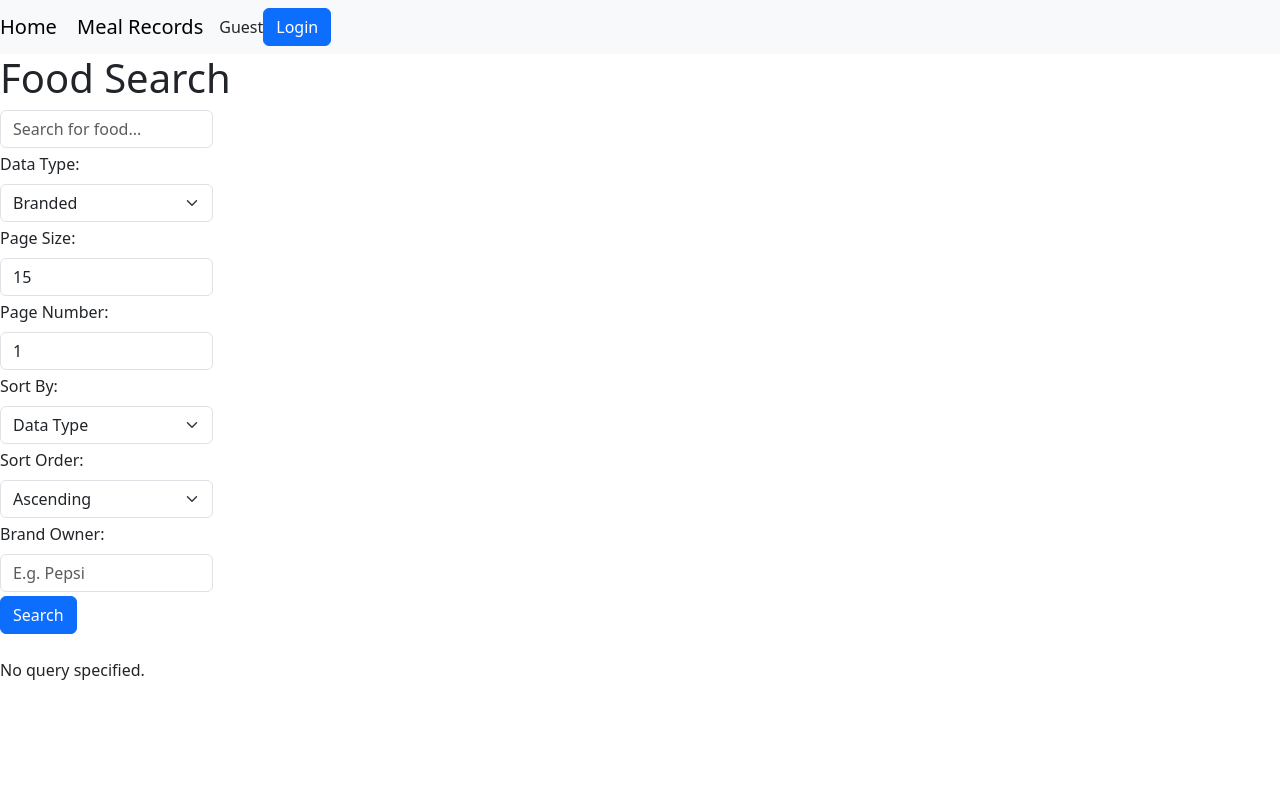
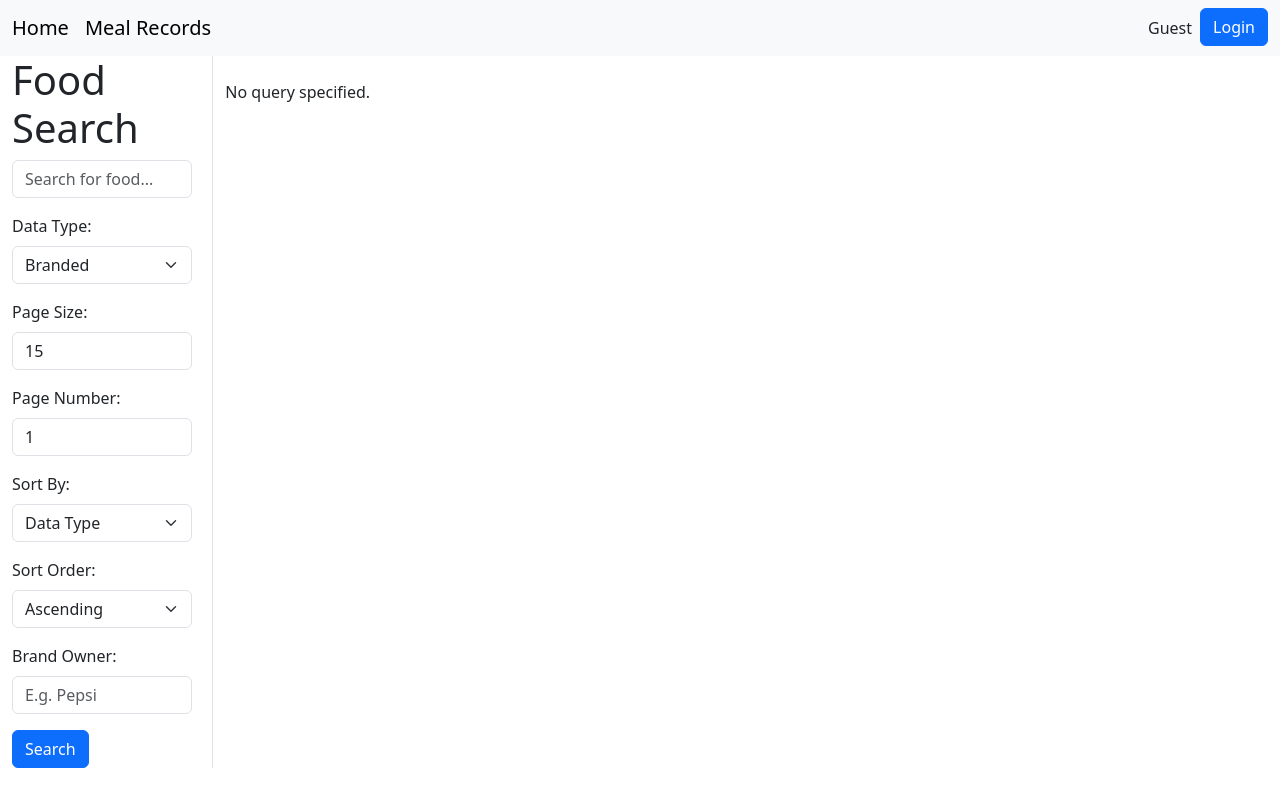
Before and after one commit to Fim99/INFO_4290_Project, a PHP site: page / in a window 1280 px wide. Run offline with PHP 8.4, Linux system fonts and the light colour scheme.

Commit message:
Style Changes
- Made index have sidebar with search to the right
- nav bar changes

```diff
--- a/index.php
+++ b/index.php
@@ -9,18 +9,25 @@
     include 'bootstrap.html';
     include 'nav.php';
     ?>
+    <style>
+        .sidebar {
+            border-right: 1px solid #dee2e6;
+            padding-right: 20px;
+        }
+    </style>
 </head>
 
 <body>
-    <!-- Form for searching food -->
+    <div class="container-fluid">
+        <div class="row">
+            <div class="col-lg-2 sidebar">
                 <h1>Food Search</h1>
                 <form class="form" action="" method="get">
-
-        <div class="col-md-2 mb-1">
+                    <div class="mb-3">
                         <input type="text" name="query" class="form-control" placeholder="Search for food..." value="<?php echo htmlspecialchars($_GET['query'] ?? ''); ?>">
                     </div>
 
-        <div class="col-md-2 mb-1">
+                    <div class="mb-3">
                         <label for="dataType" class="form-label">Data Type:</label>
                         <select name="dataType" id="dataType" class="form-select">
                             <option value="Branded" <?php if (isset($_GET['dataType']) && $_GET['dataType'] == 'Branded') echo 'selected'; ?>>Branded</option>
@@ -30,17 +37,17 @@
                         </select>
                     </div>
 
-        <div class="col-md-2 mb-1">
+                    <div class="mb-3">
                         <label for="pageSize" class="form-label">Page Size:</label>
                         <input type="number" name="pageSize" class="form-control" placeholder="E.g. 15" value="<?php echo htmlspecialchars($_GET['pageSize'] ?? '15'); ?>">
                     </div>
 
-        <div class="col-md-2 mb-1">
+                    <div class="mb-3">
                         <label for="pageNumber" class="form-label">Page Number:</label>
                         <input type="number" name="pageNumber" class="form-control" placeholder="E.g. 1" value="<?php echo htmlspecialchars($_GET['pageNumber'] ?? '1'); ?>">
                     </div>
 
-        <div class="col-md-2 mb-1">
+                    <div class="mb-3">
                         <label for="sortBy" class="form-label">Sort By:</label>
                         <select name="sortBy" id="sortBy" class="form-select">
                             <option value="dataType.keyword" <?php if (isset($_GET['sortBy']) && $_GET['sortBy'] == 'dataType.keyword') echo 'selected'; ?>>Data Type</option>
@@ -50,7 +57,7 @@
                         </select>
                     </div>
 
-        <div class="col-md-2 mb-1">
+                    <div class="mb-3">
                         <label for="sortOrder" class="form-label">Sort Order:</label>
                         <select name="sortOrder" id="sortOrder" class="form-select">
                             <option value="asc" <?php if (isset($_GET['sortOrder']) && $_GET['sortOrder'] == 'asc') echo 'selected'; ?>>Ascending</option>
@@ -58,19 +65,23 @@
                         </select>
                     </div>
 
-        <div class="col-md-2 mb-1">
+                    <div class="mb-3">
                         <label for="brandOwner" class="form-label">Brand Owner:</label>
                         <input type="text" name="brandOwner" class="form-control" placeholder="E.g. Pepsi" value="<?php echo htmlspecialchars($_GET['brandOwner'] ?? ''); ?>">
                     </div>
 
                     <button type="submit" class="btn btn-primary">Search</button>
+                </form>
+            </div>
 
-    </form>
-
+            <div class="col-lg-9">
                 <div id="results">
                     <!-- Include search results from search.php -->
                     <br><?php include 'meal_functions/search.php'; ?>
                 </div>
+            </div>
+        </div>
+    </div>
 </body>
 
 </html>
--- a/nav.php
+++ b/nav.php
@@ -20,26 +20,38 @@ if (isset($_POST['delete_session']))
 </head>
 
 <body>
-    <div class="navbar navbar-expand-lg navbar-light bg-light">
-        <div>
+    <nav class="navbar navbar-expand-lg navbar-light bg-light">
+        <div class="container-fluid">
             <a class="navbar-brand" href="index.php">Home</a>
             <a class="navbar-brand" href="meal_functions/meal_records.php">Meal Records</a>
-        </div>
-        <div class="navbar-nav ml-auto">
+            <div class="collapse navbar-collapse">
+                <ul class="navbar-nav ms-auto">
                     <?php if (isset($_SESSION['username'])): ?>
-                <form class="form-inline logout-form" method="post">
                         <?php if (isset($_SESSION['current_meal_name'])): ?>
-                        <span class="mr-3 text-muted">Currently Selected Meal: <?php echo htmlspecialchars($_SESSION['current_meal_name']); ?></span>
+                            <li class="nav-item">
+                                <span class="nav-link text-muted">Currently Selected Meal: <?php echo htmlspecialchars($_SESSION['current_meal_name']); ?></span>
+                            </li>
                         <?php endif; ?>
-                    <span class="user-info mr-3"><?php echo htmlspecialchars($_SESSION['username']); ?></span>
+                        <li class="nav-item">
+                            <span class="nav-link text-dark"><?php echo htmlspecialchars($_SESSION['username']); ?></span>
+                        </li>
+                        <li class="nav-item">
+                            <form class="d-inline" method="post">
                                 <button type="submit" name="delete_session" class="btn btn-danger">Logout</button>
                             </form>
+                        </li>
                     <?php else: ?>
-                <span class="user-info mr-3 align-self-center">Guest</span>
+                        <li class="nav-item">
+                            <span class="nav-link text-dark">Guest</span>
+                        </li>
+                        <li class="nav-item">
                             <a href="account_functions/login.php" class="btn btn-primary">Login</a>
+                        </li>
                     <?php endif; ?>
+                </ul>
             </div>
         </div>
+    </nav>
 </body>
 
 </html>
```
Lines whose indentation alone changed are shown as unchanged.
